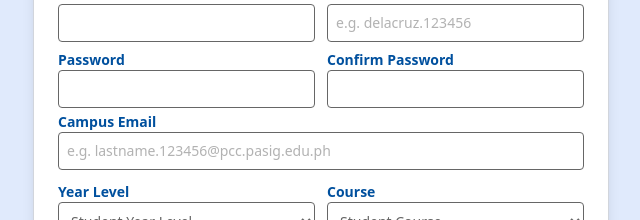
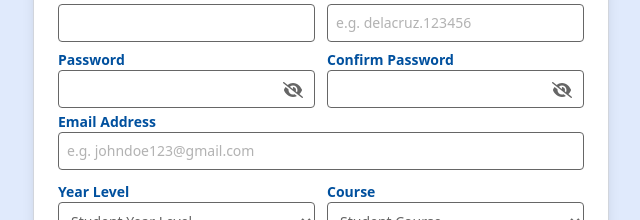
Before and after one commit to prodby-david/Capstone-Project-HanaPark-, a React (Vite) app in the folder client/: page /admin/student-registration in a window 1280 px wide. Shown: the part 358-578 px from the top of the page, without its empty margins (319-959 px from the left). Built offline with nearby package versions, Linux system fonts and the light colour scheme.

Commit message:
Fixed minor bugs

```diff
--- a/client/src/pages/admin/registration/studentRegistration.jsx
+++ b/client/src/pages/admin/registration/studentRegistration.jsx
@@ -1,7 +1,11 @@
 import React, { useState } from 'react'
+import { useNavigate } from 'react-router-dom'
 import axios from 'axios'
 import { toast } from 'react-toastify'
 import Swal from 'sweetalert2'
+import { FontAwesomeIcon } from '@fortawesome/react-fontawesome'
+import { faEye, faEyeSlash } from '@fortawesome/free-solid-svg-icons'
+import toastOptions from '../../../lib/toastConfig'
 
 
 
@@ -17,7 +21,7 @@ const StudentRegistration = () => {
         password: '',
         confirmPassword: '',
         email: '',
-        courses: '',
+        course: '',
         yearLevel: '',
         vehicleType: '',
         brand: '',
@@ -63,14 +67,18 @@ const StudentRegistration = () => {
         "Van": ["Toyota", "Nissan", "Hyundai", "Foton"],
     };
 
+    {/* Routings */}
+    const navigate = useNavigate();
 
     {/* useStates */}
     const [ step, setStep ] = useState(1);
     const [ selectedCourse, setSelectedCourse ] = useState('');
     const [ selectedYearLevel, setselectedYearLevel ] = useState('');
+    const [showPassword, setShowPassword] = useState(false);
+    const [showConfirmPassword, setShowConfirmPassword] = useState(false);
 
     {/* Regex Validations */}
-    const emailRegex = /^[a-zA-Z]+\.[0-9]{6}@pcc\.pasig\.edu\.ph$/;
+    const emailRegex = /^[a-zA-Z0-9._%+-]+@gmail\.com$/;
     const nameRegex = /^[a-zA-Z\s]+$/;
     const usernameRegex = /^[a-zA-Z]+\.[0-9]{6}$/;
     const plateNumberRegex = /^(?:[A-Z]{3} ?\d{4}|(?=(?:.*[A-Z]){3})(?=(?:.*\d){3})[A-Z0-9]{6}|\d{4}-\d{11})$/;
@@ -80,7 +88,6 @@ const StudentRegistration = () => {
     const filteredCourses = selectedYearLevel === "College" ? tertiaryCourses : selectedYearLevel === "Senior High School" ? shsCourses : [];
 
     const filteredBrands = brandsByType[formData.vehicleType] || [];
-
 
     {/* Validations */}
 const step1Validations = () => {
@@ -155,7 +162,7 @@ const StudentRegistration = () => {
         return false;
     }
 
-    if (!formData.yearLevel || !formData.courses) {
+    if (!formData.yearLevel || !formData.course) {
         toast.error("Year Level and Course should not be empty.", toastOptions);
         return false;
     }
@@ -193,14 +200,6 @@ const step2Validations = () => {
   return true;
 };
 
-const toastOptions = {
-  style: {
-    background: '#00509e',
-    color: '#fefefe',
-    fontSize: '14px'
-  }
-};
-
 
 const nextStep = () => {
 
@@ -224,6 +223,14 @@ const toTitleCase = (str) =>
     word.charAt(0).toUpperCase() + word.slice(1)
   ).join(' ');
 
+const togglePassword = () => {
+    setShowPassword(prev => !prev);
+}
+
+const toggleConfirmPassword = () => {
+    setShowConfirmPassword(prev => !prev);
+}
+
 const handleChange = (e) => {
 
     const { name, value } = e.target;
@@ -241,17 +248,49 @@ const handleChange = (e) => {
     e.preventDefault();
 
     try{
+
+        const res = await axios.post('http://localhost:4100/admin/student-registration', formData);
+
+        if(res?.data?.success){
         Swal.fire({
             title: 'Registration Success',
             text: 'Click the OK button to continue.',
             icon: 'success',
             confirmButtonText: 'OK',
+          }).then(() => {
+            navigate('/');
+          });
+        }
+
+        setFormData({
+            lastname: '',
+            firstname: '',
+            middlename: '',
+            studentId:'',
+            username: '',
+            password: '',
+            confirmPassword: '',
+            email: '',
+            courses: '',
+            yearLevel: '',
+            vehicleType: '',
+            brand: '',
+            model: '',
+            plateNumber: '',
+            transmission: '',
+            color: ''
         });
 
     }catch(err){
-
+        if(err.response && err.response.status === 409){
+            Swal.fire({
+                title: 'Registration Failed',
+                text: err.response.data.message,
+                icon: 'error',
+                confirmButtonText: 'OK'
+            });
         }
-
+    }
   }
 
   return (
@@ -378,13 +417,23 @@ const handleChange = (e) => {
                                 className='text-start text-color-3 text-sm font-semibold'>Password
                                 </label>
 
-                                <input type="password"
+                                <div className='relative'>
+
+                                    <input type={showPassword ? 'text' : 'password'}
                                     name='password'
                                     id='Password'
                                     onChange={handleChange}
                                     value={formData.password}
                                     className='w-full p-2 border focus:border-color-3 rounded focus:outline-none text-sm text-color-2'
                                     />
+
+                                    <FontAwesomeIcon icon={showPassword ? faEye : faEyeSlash}
+                                    className='absolute right-3 top-3 text-color-2 hover:text-color-3 cursor-pointer'
+                                    onClick={togglePassword}
+                                    />
+
+                                </div>
+
 
                             </div>
 
@@ -394,13 +443,22 @@ const handleChange = (e) => {
                                 className='text-start text-color-3 text-sm font-semibold'>Confirm Password
                                 </label>
 
-                                <input type="password"
+                                <div className='relative'>
+                                    <input type={showConfirmPassword ? 'text' : 'password'}
                                     name='confirmPassword'
                                     id='ConfirmPassword'
                                     onChange={handleChange}
                                     value={formData.confirmPassword}
                                     className='w-full p-2 border focus:border-color-3 rounded focus:outline-none text-sm text-color-2'
                                     />
+
+                                    <FontAwesomeIcon icon={showConfirmPassword ? faEye : faEyeSlash}
+                                    className='absolute right-3 top-3 text-color-2 hover:text-color-3 cursor-pointer'
+                                    onClick={toggleConfirmPassword}
+                                    />
+
+                                </div>
+
                             </div>
 
                         </div>
@@ -410,13 +468,13 @@ const handleChange = (e) => {
                             <div className='flex flex-col w-full'>
 
                                 <label htmlFor="Email"
-                                className='text-start text-color-3 text-sm font-semibold'>Campus Email
+                                className='text-start text-color-3 text-sm font-semibold'>Email Address
                                 </label>
 
                                 <input type="email"
                                 name='email'
                                 id='Email'
-                                placeholder='e.g. lastname.123456@pcc.pasig.edu.ph'
+                                placeholder='e.g. johndoe123@gmail.com'
                                 onChange={handleChange}
                                 value={formData.email}
                                 className='w-full p-2 border focus:border-color-3 rounded focus:outline-none text-sm text-color-2'
@@ -468,12 +526,12 @@ const handleChange = (e) => {
                                 </label>
 
                                 <select
-                                name="courses"
+                                name="course"
                                 id="Courses"
                                 value={selectedCourse}
                                 onChange={(e) => {
                                     setSelectedCourse(e.target.value);
-                                    setFormData({ ...formData, courses: e.target.value });
+                                    setFormData({ ...formData, course: e.target.value });
                                 }}
                                 className='w-full p-2 border focus:border-color-3 rounded focus:outline-none text-sm text-color-2 cursor-pointer'
                                 >
```
Lines whose indentation alone changed are shown as unchanged.
